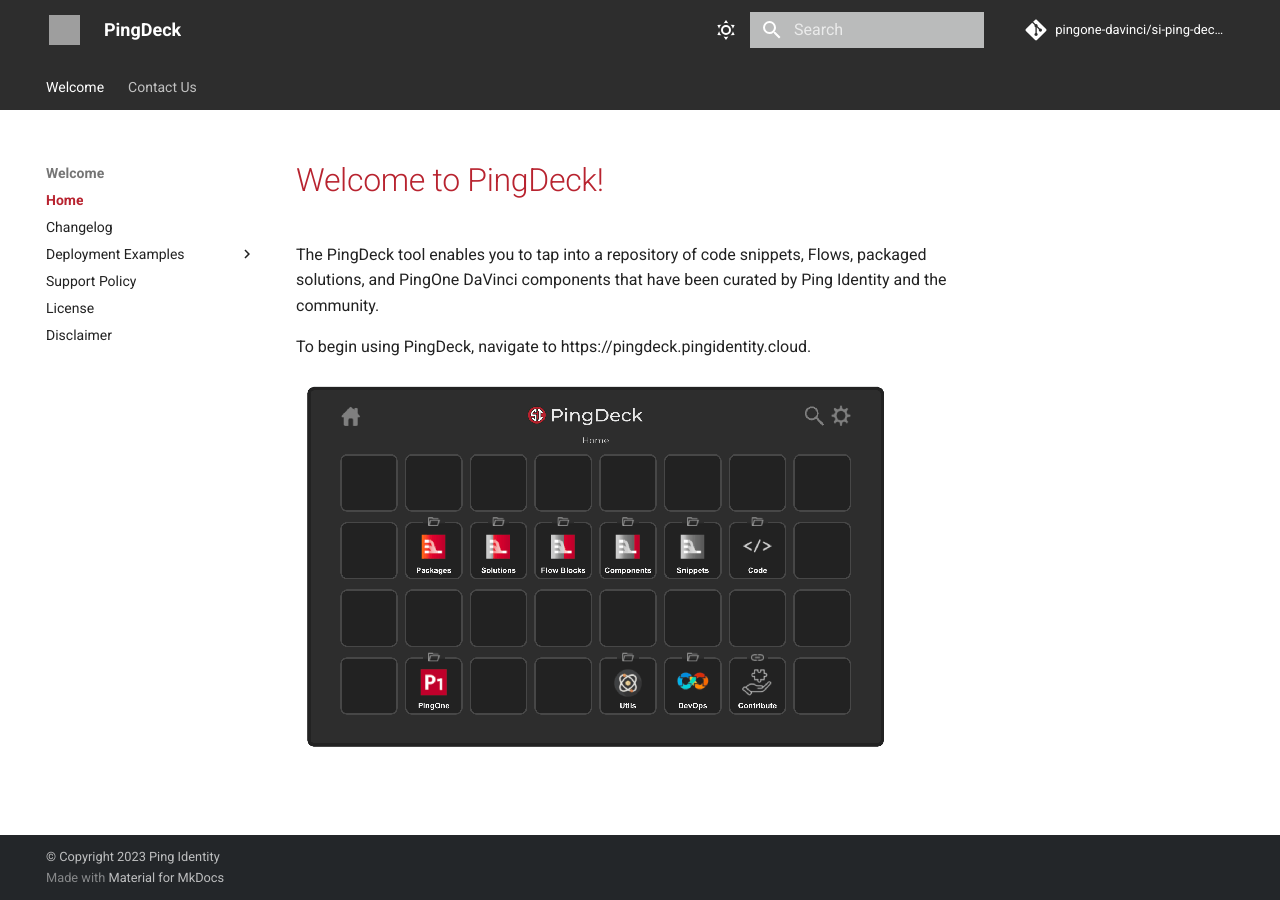
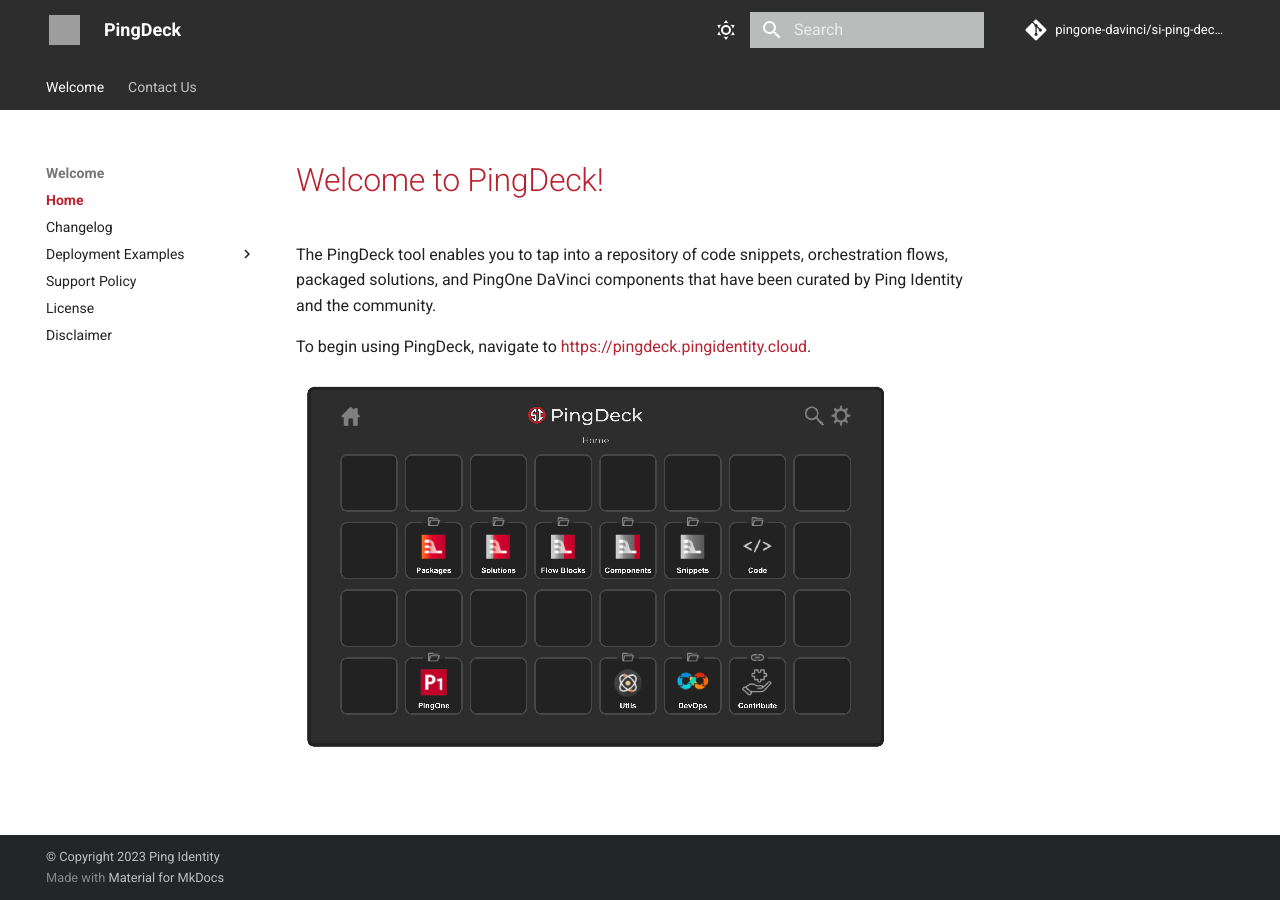
Before and after one commit to pingone-davinci/si-ping-deck-docs, an MkDocs documentation site: the page built from docs/README.md, in a window 1280 px wide. Built offline with MkDocs 1.6.1 and Material for MkDocs 9.7.7, drawn with Linux system fonts in a browser that asks for light colours; comment, search, counter and statistics services are not loaded; grey boxes are pictures that could not be loaded.

```diff
--- a/docs/README.md
+++ b/docs/README.md
@@ -1,7 +1,7 @@
 # Welcome to PingDeck!
 
-The PingDeck tool enables you to tap into a repository of code snippets, Flows, packaged solutions, and PingOne DaVinci components that have been curated by Ping Identity and the community.
+The PingDeck tool enables you to tap into a repository of code snippets, orchestration flows, packaged solutions, and PingOne DaVinci components that have been curated by Ping Identity and the community.
 
-To begin using PingDeck, navigate to https://pingdeck.pingidentity.cloud.
+To begin using PingDeck, navigate to [https://pingdeck.pingidentity.cloud](https://pingdeck.pingidentity.cloud).
 
 ![Ping Deck](images/ping-deck-main.png)
--- a/mkdocs.yml
+++ b/mkdocs.yml
@@ -58,7 +58,7 @@ nav:
       - Deployment Examples:
           - Introduction: "deployment/introduction.md"
       - Support Policy: "home/supportPolicy.md"
-      - License: "home/LICENSE.md"
+      - License: "LICENSE.md"
       - Disclaimer: "home/disclaimer.md"
   - Contact Us:
     - Contributing: "contact-us/contributing.md"
```
Also changed, not shown: 2 other files.
